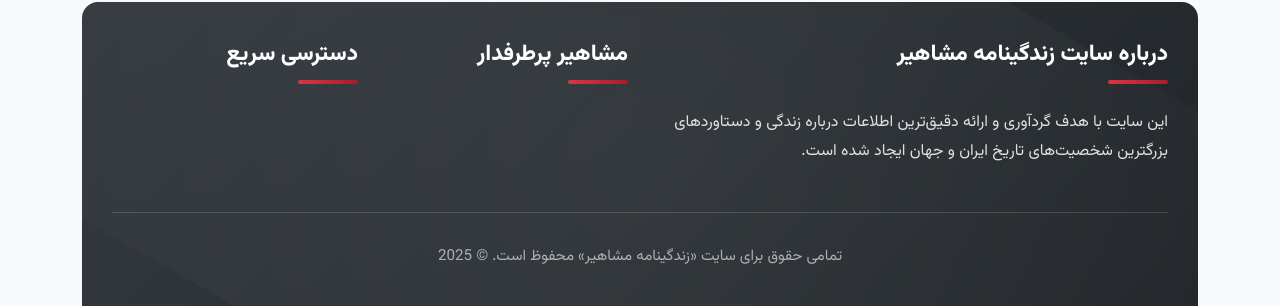
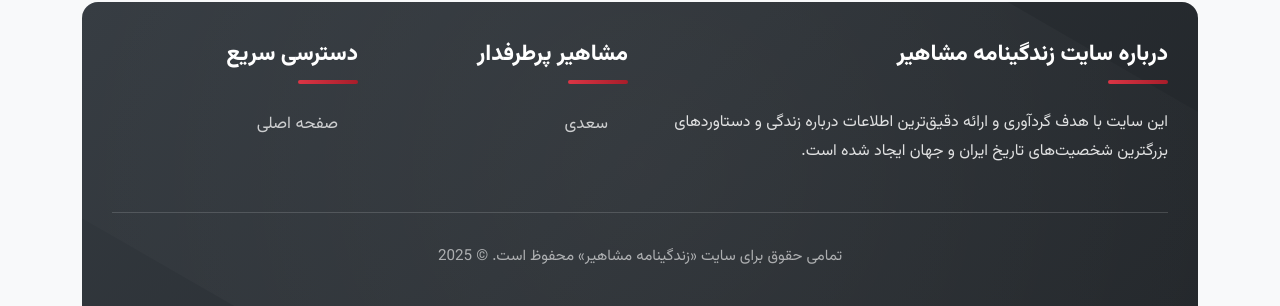
Before and after one commit to darkblog/darkblog.github.io, a Jekyll site: the page built from _posts/2025-7-5-68.md, in a window 1280 px wide and 900 px high, scrolled down 1957 px. Shown: the part 573-879 px from the top of the window. Built offline with Jekyll 4.4.1, drawn with Linux system fonts in a browser that asks for light colours.

Commit message:
Update post.html

```diff
--- a/_layouts/post.html
+++ b/_layouts/post.html
@@ -573,18 +573,14 @@
                 <div class="col-lg-3 col-md-6 mb-5 mb-md-0">
                     <h5>مشاهیر پرطرفدار</h5>
                     <div class="footer-links">
-                        {% for celeb in site.data.popular_celebrities %}
-                        <a href="{{ celeb.url }}">{{ celeb.name }}</a>
-                        {% endfor %}
+                        <a href="https://indexes.ir/9">سعدی</a>
                     </div>
                 </div>
 
                 <div class="col-lg-3 col-md-6">
                     <h5>دسترسی سریع</h5>
                     <div class="footer-links">
-                        {% for link in site.data.quick_links %}
-                        <a href="{{ link.url }}">{{ link.title }}</a>
-                        {% endfor %}
+                        <a href="https://indexes.ir/">صفحه اصلی</a>
                     </div>
                 </div>
             </div>
```
